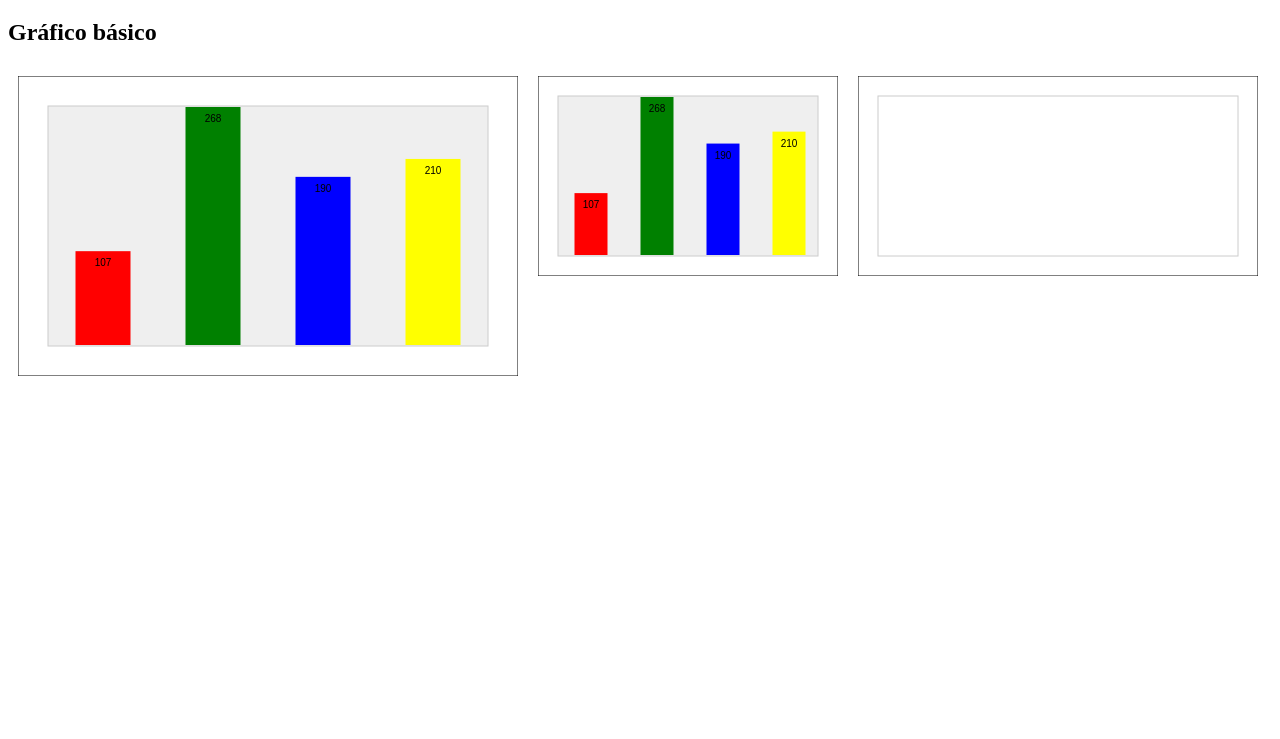
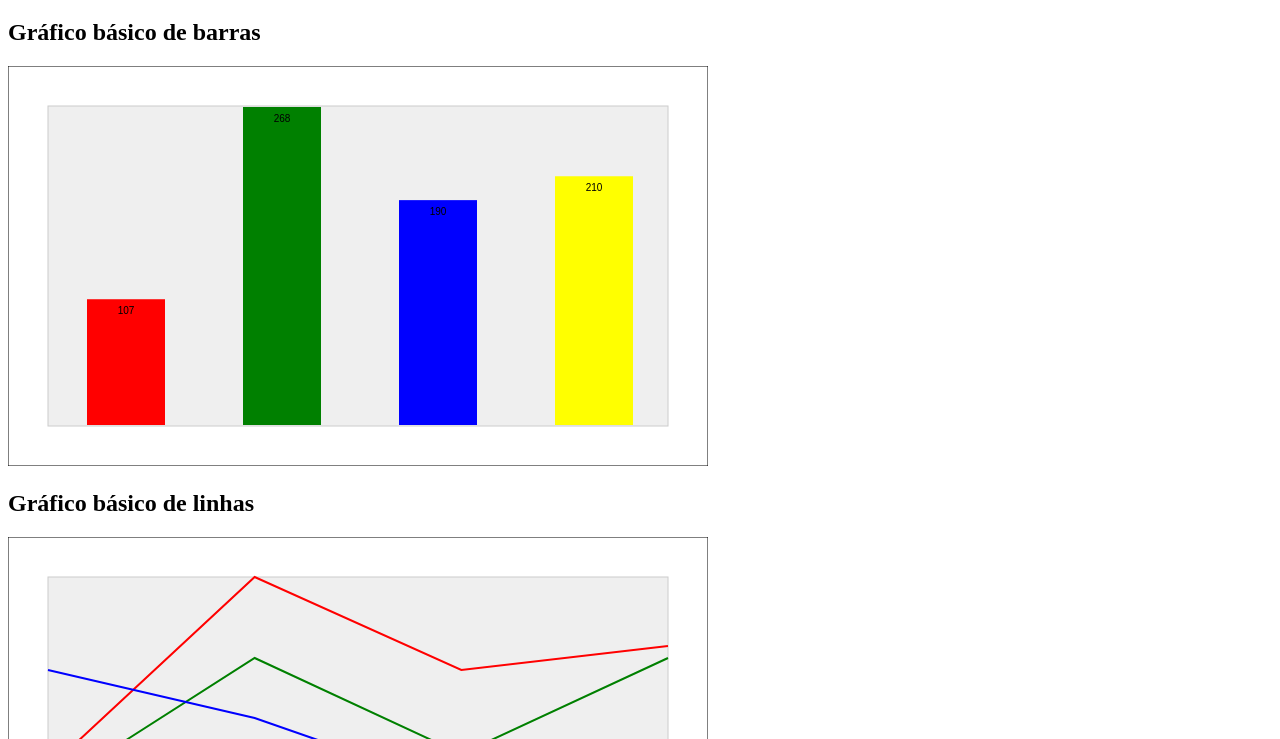
Before and after one commit to viniciusalmeida/JSONtoCanvasChartProject, a plain HTML site: page demo/index.html in a window 1280 px wide. Shown: the part 61-800 px from the top of the page. Drawn offline with Linux system fonts and the light colour scheme.

Commit message:
Limpa no arquivo index de demonstração

```diff
--- a/JSONtoCanvasChartProject.js
+++ b/JSONtoCanvasChartProject.js
@@ -53,6 +53,13 @@ var JSONtoCanvasChart = function (larguraCanvas, alturaCanvas) {
     }
 
 
+    function desenhaLinha(cor, valores) {
+        /* Método que abstrai o traço de linhas no gráfico.
+        Em cada nó da linha ele adiciona um marcador facilitando a visualização da curva. */
+        return;
+    }
+
+
     function setGrid() {
         /* Método que define as proporções da margem interna entre a borda do gráfico e
         e o grid. */
@@ -75,6 +82,9 @@ var JSONtoCanvasChart = function (larguraCanvas, alturaCanvas) {
         switch (propriedadesGrid.tipoGrafico) {
             case 'barrasSimples':
                 desenhaBarrasSimples();
+                break;
+            case 'linhasSimples':
+                desenhaLinhasSimples();
                 break;
         }
     }
@@ -131,6 +141,49 @@ var JSONtoCanvasChart = function (larguraCanvas, alturaCanvas) {
     }
 
 
+    function desenhaLinhasSimples() {
+        /* Método responsável pelo desenho do gráfico de barras simples
+        sem valores negativos (por enquento).
+        Basicamente percorre os dados a serem incluídos no gráfico e efetua os cálculos
+        nescessários para desenhar o gráfico nas proporções adequadas.
+        OBS: No = Nó */
+        var maiorValorDaCollection = 0,
+            numeroValores = dataCollection[0].valores.length,
+            distanciaHorizontalNos = (larguraGrid / (numeroValores - 1)),
+            iteradorValores,
+            alturaNo,
+            corLinha;
+        /* Percorre o dataCollection tentando identificar o maior valor. Esse valor
+        é utilizado como referência para o desenho do gráfico */
+        for (var i = 0; i < dataCollection.length; i++) {
+            for (iteradorValores in dataCollection[i].valores) {
+                if (dataCollection[i].valores[iteradorValores] > maiorValorDaCollection) {
+                    maiorValorDaCollection = dataCollection[i].valores[iteradorValores];
+                }
+            }
+        }
+        /* Percorre os dados da collection para desenhar efetivamente o gráfico. */
+        for (var i = 0; i < dataCollection.length; i++) {
+            corLinha = propriedadesGrid.cores.shift();
+            propriedadesGrid.cores.push(corLinha);
+            context.lineWidth = 2;
+            context.strokeStyle = corLinha;
+            context.beginPath();
+            for (iteradorValores in dataCollection[i].valores) {
+                alturaNo = Math.round((dataCollection[i].valores[iteradorValores] / maiorValorDaCollection) * alturaGrid);
+                distanciaXNo = (iteradorValores * distanciaHorizontalNos) + tamanhoMargem;
+                distanciaYNo = (alturaGrid - alturaNo) + tamanhoMargem;
+                if (iteradorValores == 0) {
+                    context.moveTo(distanciaXNo, distanciaYNo);
+                } else {
+                    context.lineTo(distanciaXNo, distanciaYNo);
+                }
+            }
+            context.stroke();
+        }
+    }
+
+
     return {
 
         show: function (idContainer) {
@@ -156,7 +209,9 @@ var JSONtoCanvasChart = function (larguraCanvas, alturaCanvas) {
                 existingProperty;
             for (property in newPropertiesObject) {
                 existingProperty = propriedadesGrid.hasOwnProperty(property);
-                if (existingProperty) {propriedadesGrid[property] = newPropertiesObject[property]; }
+                if (existingProperty) {
+                    propriedadesGrid[property] = newPropertiesObject[property];
+                }
             }
         }
 
--- a/demo/index.html
+++ b/demo/index.html
@@ -5,42 +5,45 @@
 <title>CanvasLib</title>
 <script type="text/javascript" src="../JSONtoCanvasChartProject.js"></script>
 <script type="text/javascript" src="js/definicaoJSON.js"></script>
-<style type="text/css">
-div {float: left; margin: 10px;}
-</style>
 </header>
 <body>
 
 	<h1>JSONtoCanvasChartProject</h1>
 
-	<h2>Gráfico básico</h2>
+	<div>
 
-	<div id="myBasicBigChart"></div>
+		<h2>Gráfico básico de barras</h2>
 
-	<div id="myBasicChart"></div>
+		<div id="myBasicChart"></div>
+
+	</div>
+
+	<div>
+
+		<h2>Gráfico básico de linhas</h2>
+
+		<div id="myBasicChartLines"></div>
+
+	</div>
 
 	<script type="text/javascript">
 
-		var ChartTool = new JSONtoCanvasChart(300, 200);
+		console.time('gráfico de barras');
+		// criando e interagindo o gráfico simples de barras (que o padrão do componente).
+		var ChartTool = new JSONtoCanvasChart(700, 400);
 		ChartTool.setPropriedadesGrid({'backgroundColor': '#EFEFEF'});
 		ChartTool.setDataCollection(bilheteria);
 		ChartTool.show('myBasicChart');
+		console.timeEnd('gráfico de barras');
 
-		var BigChartTool = new JSONtoCanvasChart(500, 300);
-		BigChartTool.setPropriedadesGrid({'backgroundColor': '#EFEFEF'});
-		BigChartTool.setDataCollection(bilheteria);
-		BigChartTool.show('myBasicBigChart');
-
-	</script>
-
-	<div id="myBigComparativeChart"></div>
-
-	<script type="text/javascript">
-
-		var BigComparativeChart = new JSONtoCanvasChart(400, 200);
-		BigComparativeChart.setPropriedadesGrid({'tipoGrafico': 'barrasComparacao'});
-		BigComparativeChart.setDataCollection(bilheteria);
-		BigComparativeChart.show('myBigComparativeChart');
+		// criando e interagindo o gráfico simples de linhas.
+		console.time('gráfico de linhas');
+		var ChartLineTool = new JSONtoCanvasChart(700, 400);
+		ChartLineTool.setPropriedadesGrid({'backgroundColor': '#EFEFEF',
+	                                       'tipoGrafico': 'linhasSimples'});
+		ChartLineTool.setDataCollection(producao);
+		ChartLineTool.show('myBasicChartLines');
+		console.timeEnd('gráfico de linhas')
 
 	</script>
 
--- a/demo/js/definicaoJSON.js
+++ b/demo/js/definicaoJSON.js
@@ -1,10 +1,12 @@
 var bilheteria = [];
-bilheteria.push({'rotulo': 'Pulp Fiction',
-                 'valor': 107});
-bilheteria.push({'rotulo': 'Karatê Kid',
-                 'valor': 268});
-bilheteria.push({'rotulo': 'outro',
-                 'valor': 190});
-bilheteria.push({'rotulo': 'outro',
-                 'valor': 210});
+bilheteria.push({'rotulo': 'Pulp Fiction', 'valor': 107});
+bilheteria.push({'rotulo': 'Karatê Kid', 'valor': 268});
+bilheteria.push({'rotulo': 'outro', 'valor': 190});
+bilheteria.push({'rotulo': 'outro', 'valor': 210});
 bilheteria = JSON.stringify(bilheteria);
+
+var producao = [];
+producao.push({'rotulo': 'linha1', 'valores': [107, 268, 190, 210]});
+producao.push({'rotulo': 'linha2', 'valores': [90, 200, 120, 200]});
+producao.push({'rotulo': 'linha3', 'valores': [190, 150, 90, 60]});
+producao = JSON.stringify(producao);
```
